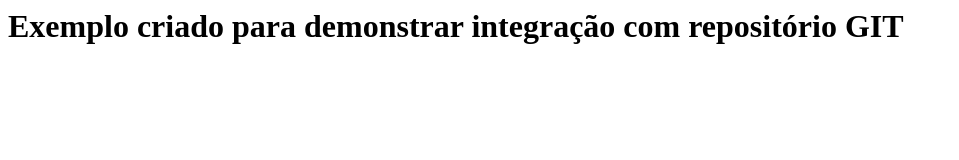
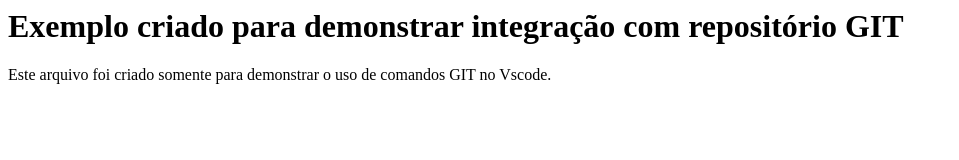
Before and after one commit to danielgom3s/vscodesamples, a plain HTML site: page index.html in a window 1280 px wide. Shown: the whole page, without its empty margins (0-959 px from the left). Drawn offline with Linux system fonts and the light colour scheme.

Commit message:
Alterações no arquivo index

```diff
--- a/index.html
+++ b/index.html
@@ -4,5 +4,8 @@
 </head>
 <body>
     <h1>Exemplo criado para demonstrar integração com repositório GIT</h1>
+    <p> Este arquivo foi criado somente para demonstrar o uso de comandos GIT
+        no Vscode.
+    </p>
 </body>
 </html>
```
